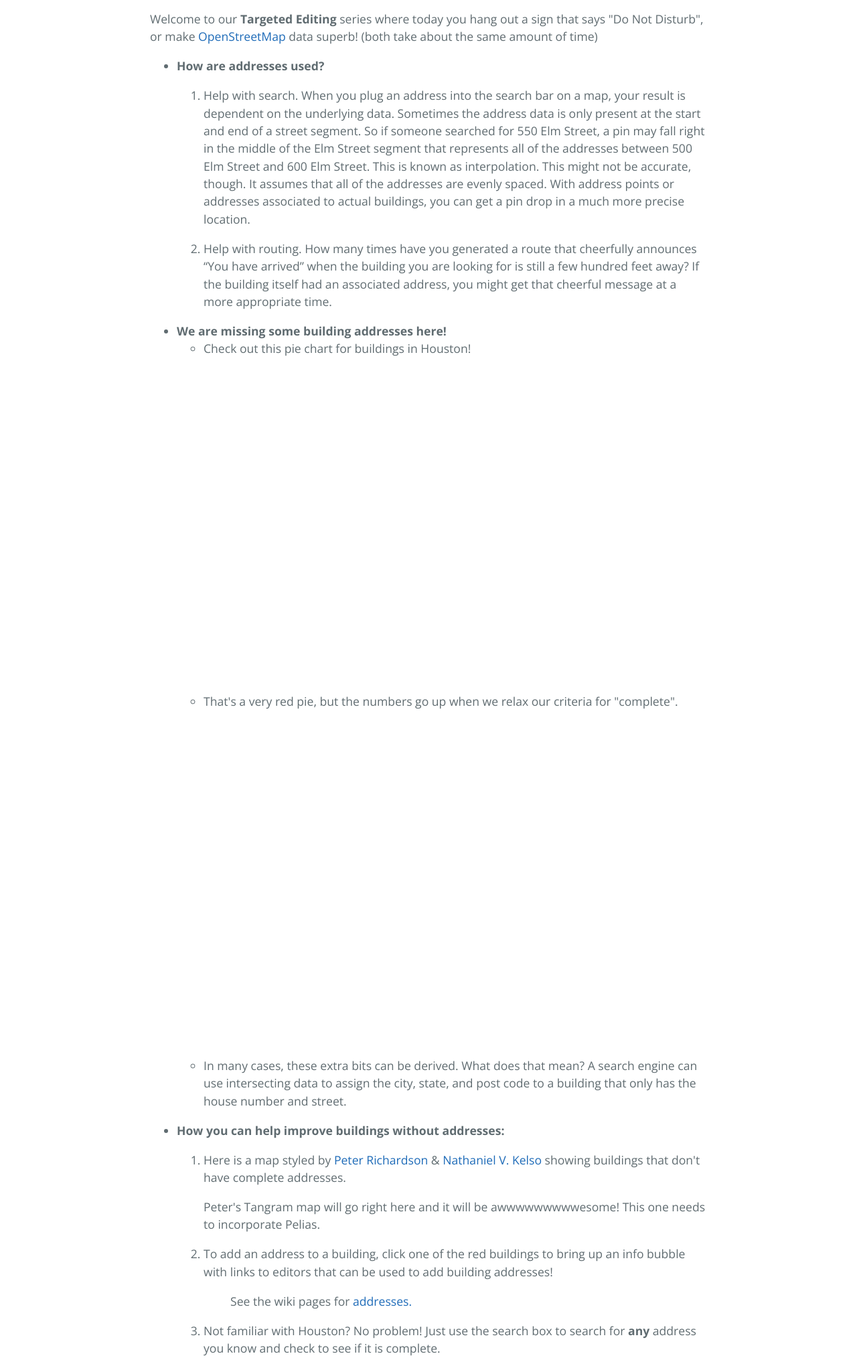
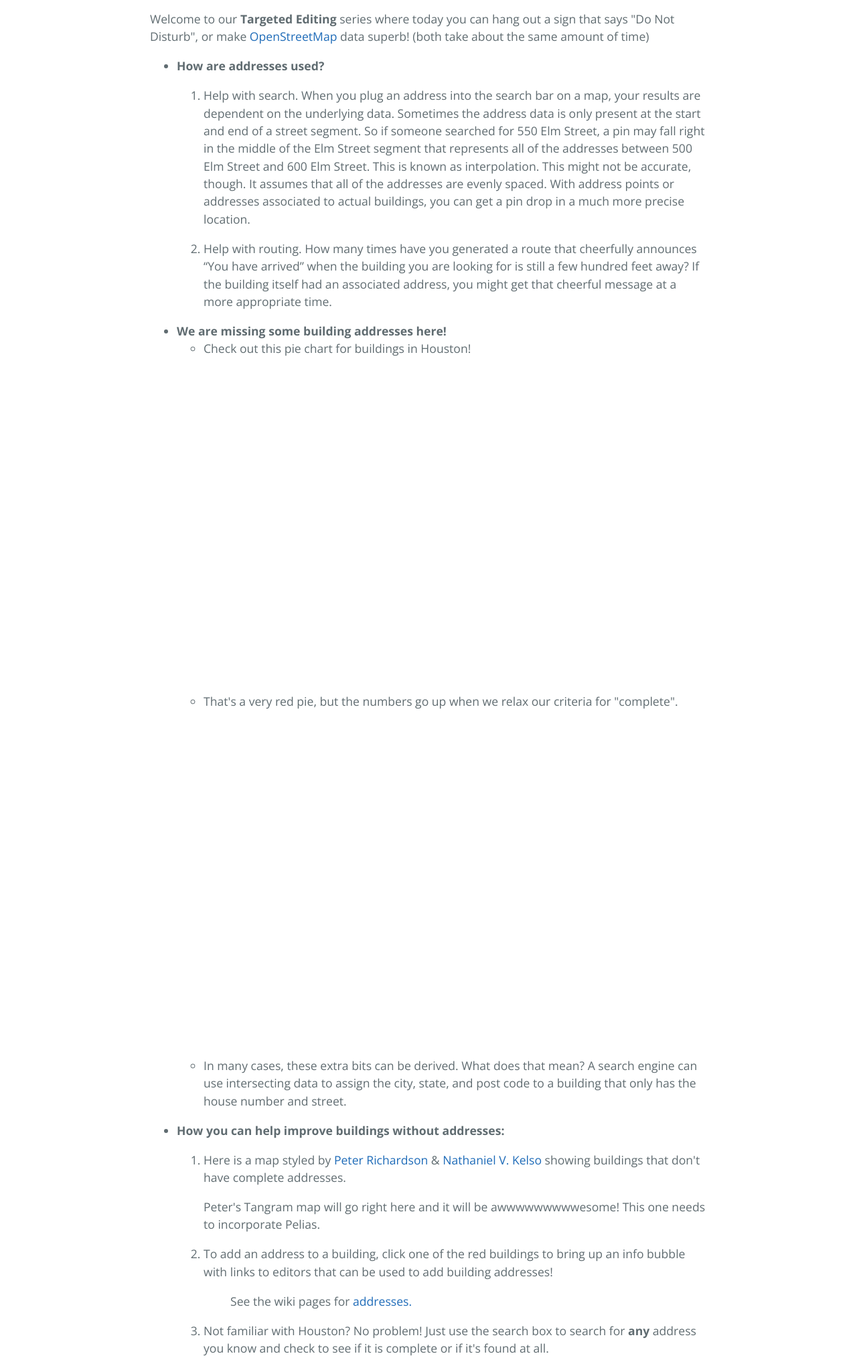
Before and after one commit to IndyHurt/incomplete-addresses, a plain HTML site: page index.html in a window 1280 px wide. Shown: the part 523-2560 px from the top of the page at 67% size. Drawn offline with nearby package versions, Linux system fonts and the light colour scheme; a script that the page names is missing.

Commit message:
edits
text

```diff
--- a/index.html
+++ b/index.html
@@ -67,20 +67,20 @@
     <section class="page-header">
       <h1 class="project-name">Incomplete Building Addresses</h1>
       <h2 class="project-tagline">Simple visualization of OpenStreetMap buildings that don&#39;t have complete addresses to encourage edits.</h2>
-      <a href="https://github.com/IndyHurt/flatland" class="btn">View on GitHub</a>
+      <a href="https://github.com/IndyHurt/incomplete-addresses" class="btn">View on GitHub</a>
     </section>
 
     <section class="main-content">
       <h1>
 <a id="maxspeed" class="anchor" href="#maxspeed" aria-hidden="true"><span class="octicon octicon-link"></span></a>How complete are the building addresses in your area?</h1>
 
-<p>Welcome to our <b>Targeted Editing</b> series where today you hang out a sign that says "Do Not Disturb", or make <a href="http://www.openstreetmap.org">OpenStreetMap</a> data superb! (both take about the same amount of time)</p>
+<p>Welcome to our <b>Targeted Editing</b> series where today you can hang out a sign that says "Do Not Disturb", or make <a href="http://www.openstreetmap.org">OpenStreetMap</a> data superb! (both take about the same amount of time)</p>
 
 <ol style="list-style-type:disc">
         <li><b>How are addresses used?</b>
           <p></p>
             <ol>
-                <li>Help with search.  When you plug an address into the search bar on a map, your result is dependent on the underlying data.  Sometimes the address data is only present at the start and end of a street segment.  So if someone searched for 550 Elm Street, a pin may fall right in the middle of the Elm Street segment that represents all of the addresses between 500 Elm Street and 600 Elm Street.  This is known as interpolation.  This might not be accurate, though.  It assumes that all of the addresses are evenly spaced.  With address points or addresses associated to actual buildings, you can get a pin drop in a much more precise location. </li>
+                <li>Help with search.  When you plug an address into the search bar on a map, your results are dependent on the underlying data.  Sometimes the address data is only present at the start and end of a street segment.  So if someone searched for 550 Elm Street, a pin may fall right in the middle of the Elm Street segment that represents all of the addresses between 500 Elm Street and 600 Elm Street.  This is known as interpolation.  This might not be accurate, though.  It assumes that all of the addresses are evenly spaced.  With address points or addresses associated to actual buildings, you can get a pin drop in a much more precise location. </li>
                 <p></p>
                 <li>Help with routing.  How many times have you generated a route that cheerfully announces “You have arrived” when the building you are looking for is still a few hundred feet away?  If the building itself had an associated address, you might get that cheerful message at a more appropriate time.</li>
             </ol>
@@ -106,7 +106,7 @@
                 <p></p>
                   <ul>See the wiki pages for <a href="http://wiki.openstreetmap.org/wiki/Addresses">addresses.</a></ul>
                 <p></p>
-                <li>Not familiar with Houston?  No problem!  Just use the search box to search for <b>any</b> address you know and check to see if it is complete.</li>
+                <li>Not familiar with Houston?  No problem!  Just use the search box to search for <b>any</b> address you know and check to see if it is complete or if it&#39;s found at all.</li>
                 <p></p>
                 <li>Need instructions on how to edit with iD?  Here are some outstanding tutorials from LearnOSM, the OpenStreetMap wiki, and the United States Department of State&#39;s Humanitarian Information Unit:</li>
                     <p></p>
@@ -123,7 +123,7 @@
     </ol>
 
       <footer class="site-footer">
-        <span class="site-footer-owner"><a href="https://github.com/IndyHurt/flatland">Flatland</a> is maintained by <a href="https://github.com/IndyHurt">IndyHurt</a>.</span>
+        <span class="site-footer-owner"><a href="https://github.com/IndyHurt/incomplete-addresses">incomplete-addresses/a> is maintained by <a href="https://github.com/IndyHurt">IndyHurt</a>.</span>
 
         <span class="site-footer-credits">This page was generated by <a href="https://pages.github.com">GitHub Pages</a> using the <a href="https://github.com/jasonlong/cayman-theme">Cayman theme</a> by <a href="https://twitter.com/jasonlong">Jason Long</a>.</span>
       </footer>
```
